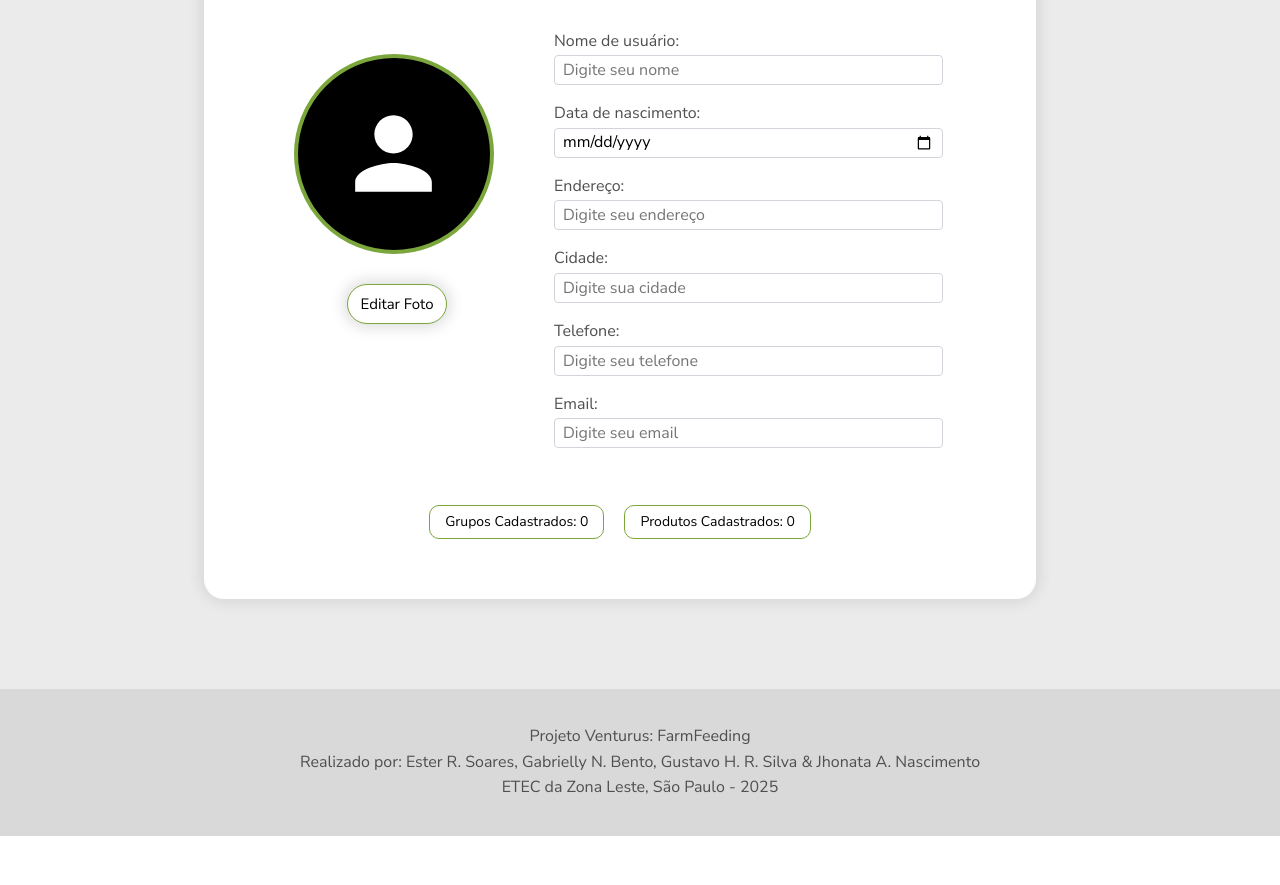
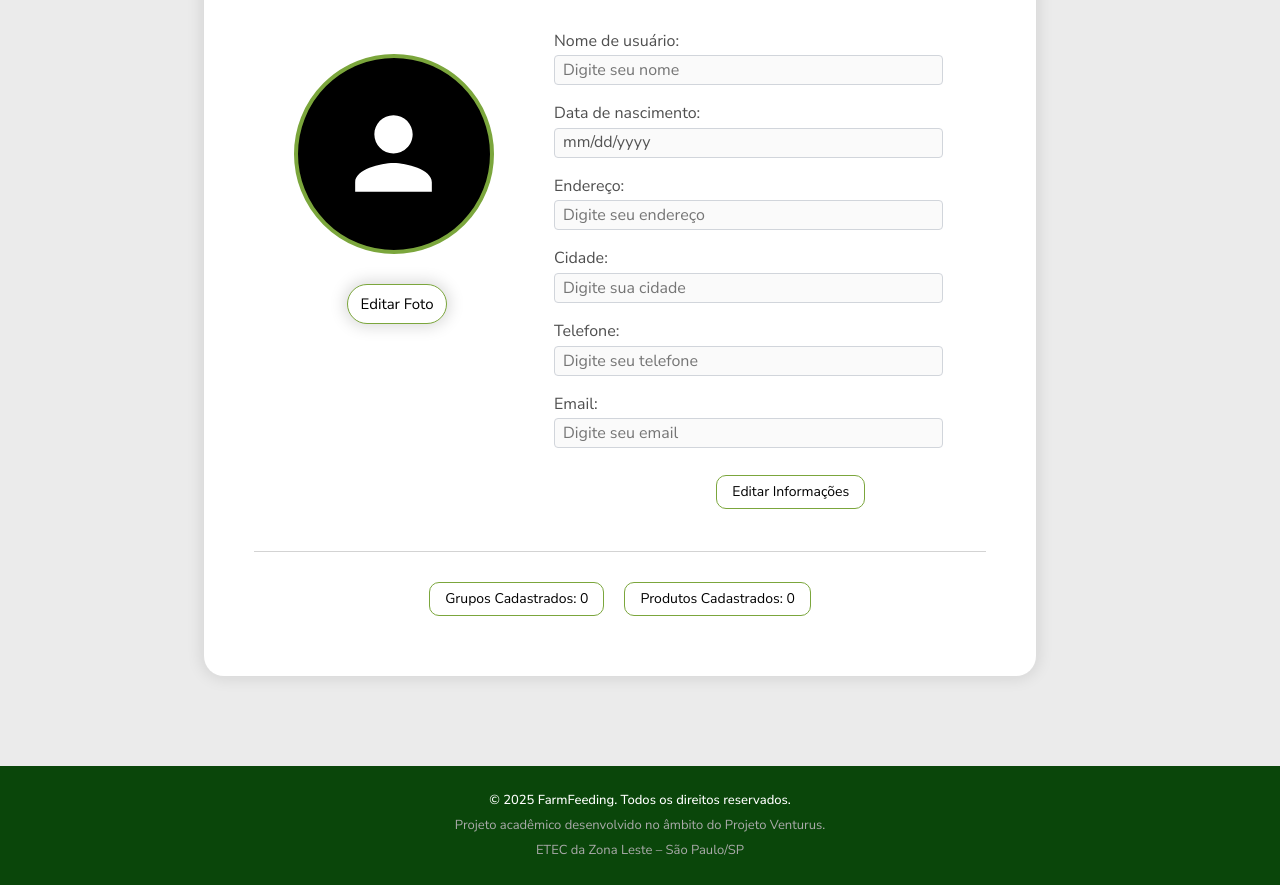
Before and after one commit to EsterRS7/FarmFeeding_Venturus, a React (Vite) app in the folder ProjetoVenturus/vite-project/: page /Perfil in a window 1280 px wide. Shown: the part 188-1073 px from the top of the page. Before the commit the page ends 1024 px from the top, so only its background shows below. Built offline with nearby package versions, Linux system fonts and the light colour scheme; no server answers; a web font is replaced by a local one.

Commit message:
Finalizando detalhes de processos

```diff
--- a/ProjetoVenturus/vite-project/src/components/ListarGrupos/ListarGrupos.jsx
+++ b/ProjetoVenturus/vite-project/src/components/ListarGrupos/ListarGrupos.jsx
@@ -69,6 +69,7 @@ const ListarGrupos = () => {
                             ) : (
                                 <div className={styles.noImage}>Sem foto</div>
                             )}
+                            <div>
                                 <div className={styles.info}>
                                     <strong className={styles.groupName}>{grupo.Nome}</strong>
                                     <p className={styles.detail}>Espécie: {grupo.Especie}</p>
@@ -79,13 +80,14 @@ const ListarGrupos = () => {
                                     >
                                         Ver Produtos
                                     </Link>
-                            </div>
+                                </div><br />
                                 <button
                                     className={styles.deleteButton}
                                     onClick={() => handleDelete(grupo.id)}
                                 >
                                     Deletar
                                 </button>
+                            </div>
                         </div>
                     ))}
                 </div>
--- a/ProjetoVenturus/vite-project/src/components/ListarGrupos/ListarGrupos.module.css
+++ b/ProjetoVenturus/vite-project/src/components/ListarGrupos/ListarGrupos.module.css
@@ -29,6 +29,8 @@
 }
 
 .card {
+    width: 380px;
+    max-width: 95%;
     border: 1.5px solid var(--cinza);
     border-radius: 8px;
     padding: 15px;
@@ -38,9 +40,8 @@
     flex-direction: row;
     align-items: center;
     gap: 15px;
-    max-width: 100%;
+
 }
-
 .groupImage {
     width: 100px;
     height: 100px;
@@ -81,7 +82,6 @@
     color: #555;
     font-size: 14px;
 }
-
 .deleteButton {
     padding: 5px 10px;
     border: 2px solid #ff0000;
--- a/ProjetoVenturus/vite-project/src/components/Rodape/rodape.jsx
+++ b/ProjetoVenturus/vite-project/src/components/Rodape/rodape.jsx
@@ -2,11 +2,13 @@ import style from './rodape.module.css'
 
 const Rodape = () => {
     return(
-        <div className={style.Rodape}>
-            Projeto Venturus: FarmFeeding <br/>
-            Realizado por: Ester R. Soares, Gabrielly N. Bento, Gustavo H. R. Silva & Jhonata A. Nascimento <br/>
-            ETEC da Zona Leste, São Paulo - 2025
+    <div className={style.Rodape}>
+        <div className={style.container}>
+            <p>© 2025 FarmFeeding. Todos os direitos reservados.</p>
+            <p>Projeto acadêmico desenvolvido no âmbito do Projeto Venturus.</p>
+            <p>ETEC da Zona Leste – São Paulo/SP</p>
         </div>
+    </div>
     )
 }
 
--- a/ProjetoVenturus/vite-project/src/components/Rodape/rodape.module.css
+++ b/ProjetoVenturus/vite-project/src/components/Rodape/rodape.module.css
@@ -1,10 +1,23 @@
-.Rodape{
-    position: relative;
-    bottom: 0;
+.Rodape {
+    width: 100%;
+    background-color: rgb(10, 70, 10);
+    color: #aaa;
+    padding: 20px 0;
+    font-family: 'Nunito Sans', sans-serif;
+    font-size: 13px;
+}
 
-    font-family: 'Nunito Sans', sans-serif;
-    background-color: var(--cinza);
-    width: 100%;
-    padding: 35px;
+.container {
+    max-width: 1200px;
+    margin: 0 auto;
     text-align: center;
 }
+
+.Rodape p {
+    margin: 4px 0;
+}
+
+.Rodape p:first-child {
+    color: #fff;
+    font-weight: 500;
+}
--- a/ProjetoVenturus/vite-project/src/pages/Perfil/pagperfil.jsx
+++ b/ProjetoVenturus/vite-project/src/pages/Perfil/pagperfil.jsx
@@ -47,6 +47,8 @@ const PagPerfil = () => {
     produtosCount: 0,
   });
   const fileInputRef = useRef(null);
+  const [isEditing, setIsEditing] = useState(false);
+  const [originalData, setOriginalData] = useState(null);
 
   // Busca os dados do usuário no Firestore, userIds dos grupos e contagem de produtos
   useEffect(() => {
@@ -69,6 +71,15 @@ const PagPerfil = () => {
               userIdsFromGroups: data.userIdsFromGroups || [],
               produtosCount: data.produtosCount || 0,
             }));
+            setOriginalData({
+              Nome: data.Nome || '',
+              DataNasc: data.DataNasc || '',
+              Endereco: data.Endereco || '',
+              Cidade: data.Cidade || '',
+              Telefone: data.Telefone || '',
+              Email: data.Email || '',
+              fotoURL: data.fotoURL || null,
+            });
             if (data.fotoURL) {
               setPreviewImage(data.fotoURL);
             } else {
@@ -157,6 +168,7 @@ const PagPerfil = () => {
     const handleFileChange = async (e) => {
     const file = e.target.files[0];
     if (file) {
+      if (!isEditing) return;
       const imageUrl = URL.createObjectURL(file);
       setPreviewImage(imageUrl);
       setFormData((prev) => ({
@@ -190,32 +202,43 @@ const PagPerfil = () => {
     }));
   };
 
-  const handleInputBlur = async (e) => {
-    const { name, value } = e.target;
-    if (!usuario) {
-      alert('Você precisa estar logado para atualizar o perfil.');
-      return;
-    }
-
+  const handleEditClick = () => {
+    setIsEditing(true);
+  };
+  const handleSave = async () => {
     try {
       const userDocRef = doc(db, 'usuarios', usuario.uid);
       await setDoc(
         userDocRef,
         {
-          [name]: value,
+          Nome: formData.Nome,
+          DataNasc: formData.DataNasc,
+          Endereco: formData.Endereco,
+          Cidade: formData.Cidade,
+          Telefone: formData.Telefone,
+          Email: formData.Email,
           updatedAt: new Date(),
         },
         { merge: true }
       );
-      alert(`Campo "${name}" atualizado com sucesso!`);
+      setOriginalData({
+        Nome: formData.Nome,
+        DataNasc: formData.DataNasc,
+        Endereco: formData.Endereco,
+        Cidade: formData.Cidade,
+        Telefone: formData.Telefone,
+        Email: formData.Email,
+        fotoURL: previewImage || null,
+      });
+      setIsEditing(false);
+      alert('Perfil atualizado com sucesso!');
     } catch (error) {
-      console.error(`Erro ao atualizar o campo ${name}:`, error);
-      alert(`Erro ao atualizar o campo ${name}. Verifique o console para mais detalhes.`);
+        console.error('Erro ao atualizar o perfil:', error);
+        alert('Erro ao atualizar o perfil. Verifique o console para mais detalhes.');
     }
   };
 
-
-
+  /*Tela de perfil */
   return (
     <div className={style.Perfil}>
       <div className={style.containerPai}>
@@ -238,10 +261,11 @@ const PagPerfil = () => {
               name="foto"
               ref={fileInputRef}
               onChange={handleFileChange}
+              disabled={!isEditing}
               className={style.photoInput}
               accept="image/*"
             />
-            <div className={style.photoOverlay} onClick={handleOverlayClick}>
+            <div className={style.photoOverlay} onClick={isEditing ? handleOverlayClick : undefined}>
               Editar Foto
             </div>
           </div>
@@ -256,7 +280,7 @@ const PagPerfil = () => {
                 placeholder="Digite seu nome"
                 value={formData.Nome}
                 onChange={handleInputChange}
-                onBlur={handleInputBlur}
+                disabled={!isEditing}
               />
               <br />
               <p>Data de nascimento:</p>
@@ -267,7 +291,7 @@ const PagPerfil = () => {
                 placeholder="Selecione sua data de nascimento"
                 value={formData.DataNasc}
                 onChange={handleInputChange}
-                onBlur={handleInputBlur}
+                disabled={!isEditing}
               />
               <br />
               <p>Endereço:</p>
@@ -278,7 +302,7 @@ const PagPerfil = () => {
                 placeholder="Digite seu endereço"
                 value={formData.Endereco}
                 onChange={handleInputChange}
-                onBlur={handleInputBlur}
+                disabled={!isEditing}
               />
               <br />
               <p>Cidade:</p>
@@ -289,7 +313,7 @@ const PagPerfil = () => {
                 placeholder="Digite sua cidade"
                 value={formData.Cidade}
                 onChange={handleInputChange}
-                onBlur={handleInputBlur}
+                disabled={!isEditing}
               />
               <br />
               <p>Telefone:</p>
@@ -300,7 +324,7 @@ const PagPerfil = () => {
                 placeholder="Digite seu telefone"
                 value={formData.Telefone}
                 onChange={handleInputChange}
-                onBlur={handleInputBlur}
+                disabled={!isEditing}
               />
               <br />
               <p>Email:</p>
@@ -311,14 +335,32 @@ const PagPerfil = () => {
                 placeholder="Digite seu email"
                 value={formData.Email}
                 onChange={handleInputChange}
-                onBlur={handleInputBlur}
+                disabled={!isEditing}
               />
               <br />
               <br />
             </div>
+            <div className={`${style.btnAlt} ${isEditing ? style.editing : ''}`}>
+              <button
+                type="button"
+                className={`${style.btnSalvar} ${isEditing ? style.show : style.hide}`}
+                onClick={handleSave}
+              >
+                Salvar Alterações
+              </button>
+
+              <button
+                type="button"
+                className={`${style.btnEditar} ${isEditing ? style.hide : style.show}`}
+                onClick={handleEditClick}
+              >
+                Editar Informações
+              </button>
+            </div>
           </form>
         </div>
-
+<br />
+<hr />
         <div className={style.statsContainer}>
           <div className={style.inf}>
             <div className={style.displayButton}>Grupos Cadastrados: {formData.userIdsFromGroups.length}</div>
--- a/ProjetoVenturus/vite-project/src/pages/Perfil/pagperfil.module.css
+++ b/ProjetoVenturus/vite-project/src/pages/Perfil/pagperfil.module.css
@@ -80,7 +80,6 @@ body {
     color: white;
 }
 
-
 .DadosPerfil {
     flex: 1;
 }
@@ -100,7 +99,6 @@ p{
     margin-top: 15px;
     margin-bottom: 0;
 }
-
 .statsContainer {
     width: 100%;
     margin-top: 20px;
@@ -114,8 +112,6 @@ p{
     display: inline-flex;
     gap: 20px;
     align-content: center;
-
-
 }
 
 .displayButton {
@@ -169,6 +165,62 @@ img.btnVoltar{
 .h3{
     width: auto;
     display: flex;
+    text-align: center;
     justify-content: center;
     font-family: Nunito Sans;
 }
+.btnAlt{
+    display: inline-flex;
+    gap: 20px;
+}
+
+.btnSalvar{
+    padding: 5px 15px;
+    background-color: white;
+    border-radius: 10px;
+    border: 1.5px solid var(--verde-claro);
+    color: black;
+    text-align: center;
+    font-size: 14px;
+}
+
+.btnEditar{
+    padding: 5px 15px;
+    background-color: white;
+    border-radius: 10px;
+    border: 1.5px solid var(--verde-claro);
+    color: black;
+    font-size: 14px;
+}
+
+.show{
+    opacity: 1;
+    transform: translateY(0);
+    pointer-events: auto;
+    transition: opacity .28s ease, transform .28s ease;
+}
+
+.hide{
+    opacity: 0;
+    transform: translateY(-8px);
+    pointer-events: none;
+    transition: opacity .18s ease, transform .18s ease;
+}
+
+/* add slight delay to the save button so swap feels smoother */
+.btnSalvar.show{
+    transition-delay: 120ms;
+}
+.btnEditar.hide{
+    transition-delay: 0ms;
+}
+.btnEditar:hover{
+    background-color: var(--verde-claro);
+    color: white;
+
+}
+.btnSalvar:hover{
+    background-color: var(--verde-claro);
+    color: white;
+
+}
```
Also changed, not shown: ProjetoVenturus/vite-project/src/components/BotãoGrupo/RegistrarProdutoForm/RegistrarProdutoForm.jsx (+7 -4 lines), ProjetoVenturus/vite-project/src/services/firebase.js (+6 -6 lines), 1 other file (tests, documents, lock files or other folders). Lines whose indentation alone changed are shown as unchanged.
